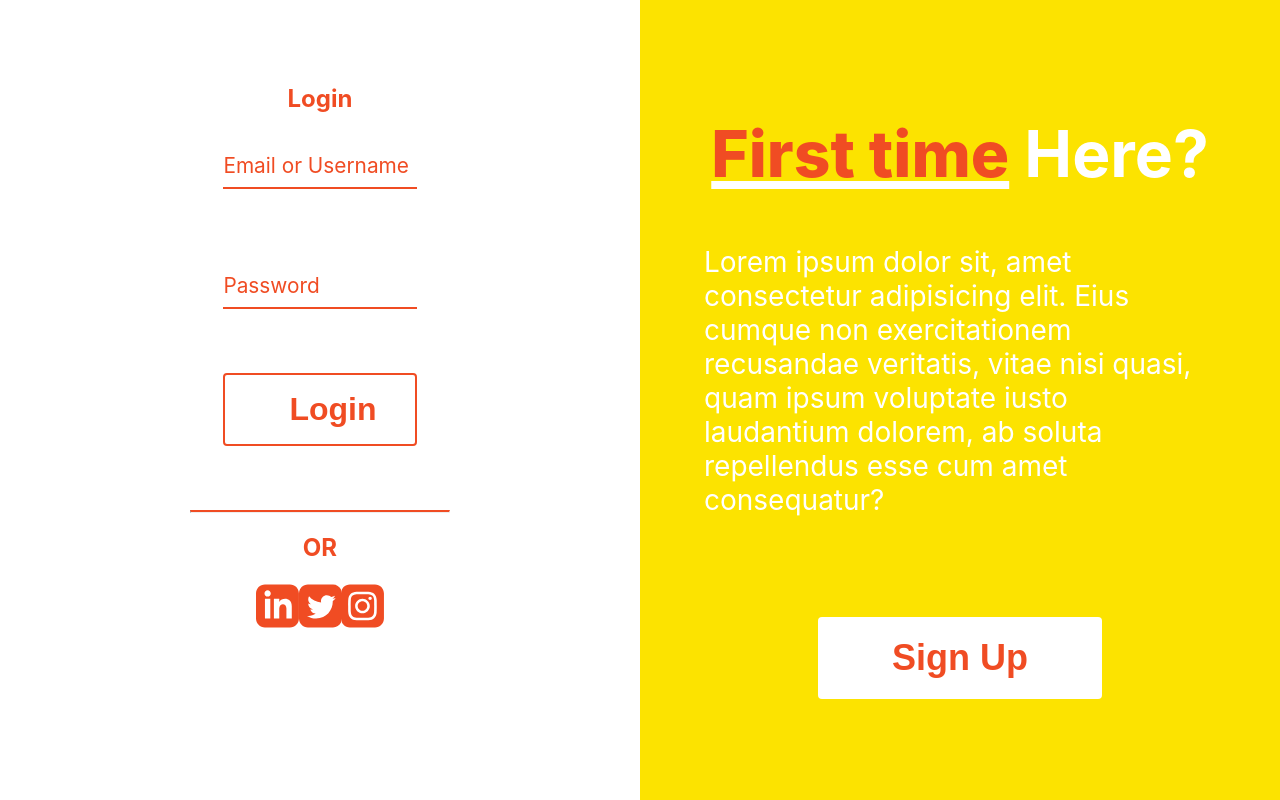
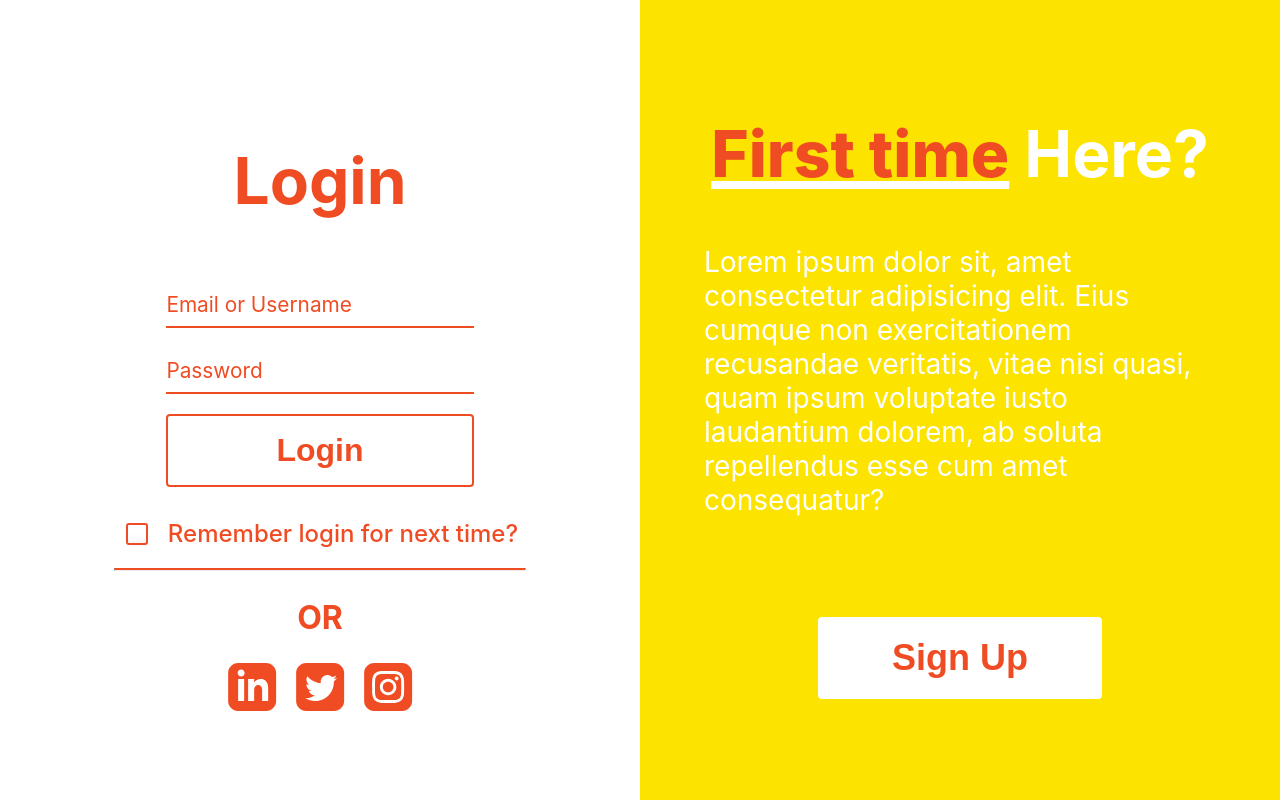
Before and after one commit to Lightyear-Strategies/lightyear, a Flask app: page /login in a window 1280 px wide. Run offline with Flask 2, Linux system fonts and the light colour scheme; some libraries are stand-ins or nearby versions.

Commit message:
improvements to login and signup

```diff
--- a/flask_app/HTML/login.html
+++ b/flask_app/HTML/login.html
@@ -7,12 +7,13 @@
     <link rel="stylesheet" type="text/css" href="{{ url_for('static',filename='css/login.css') }}">
     <title> Login </title>
 </head>
+<body>
     <section>
-        <form method="POST" action="/login">
-            {{ form.csrf_token }}
         <div class="login">
             <div>
                 <h1> Login </h1>
+                <form method="POST" action="/login">
+                    {{ form.csrf_token }}
                     <!-- Copy and Paste the Text inputs -->
                     <div action="" class="form__group field">
                         {{ form.username_email(id='username_email', class="form__field", placeholder="username_email") }}
@@ -35,9 +36,15 @@
                                 {% endfor %}
                             </ul>
                         {% endif %}
-
                     </div>
+                    <br>
                     {{ form.submit(id="loginBtn")}}
+                    <div class="checkBox" id="checkBox">
+                        <input type="checkbox" name="remember_me" id="remember_me">
+                        <label for="remember_me">Remember login for next time?</label>
+                    </div>
+                </form>
+                <br>
             </div>
             <div>
                 <hr>
@@ -50,7 +57,6 @@
                 </div>
             </div>
         </div>
-        </form>
     </section>
     <section>
         <div class="signUp">
--- a/flask_app/HTML/signup.html
+++ b/flask_app/HTML/signup.html
@@ -18,8 +18,8 @@
         </section>
         <section>
             <form method="POST" action="/signup">
-            {{ form.csrf_token }}
-
+                {{ form.csrf_token }}
+                <h3> Do you have an account already? <a href="{{ url_for('login') }}" style='color:#F04C23'>Sign In!</a> </h3>
                 <div action="" class="form__group field">
                     {{ form.username(id='username', class="form__field", placeholder="username") }}
                     {{ form.username.label(for='username',class="form__label") }}
@@ -30,7 +30,6 @@
                             {% endfor %}
                         </ul>
                     {% endif %}
-
                 </div>
                 <div action="" class="form__group field">
                     {{ form.email(id='email', class="form__field", placeholder="email") }}
--- a/flask_app/HTML/static/css/login.css
+++ b/flask_app/HTML/static/css/login.css
@@ -99,10 +99,6 @@ section > div > div > h2 {
     margin-bottom: 4rem;
 }
 
-.login > div:last-of-type {
-    padding-top: 4rem;
-}
-
 /* Login input */
 .form__group {
     position: relative;
@@ -165,6 +161,46 @@ section > div > div > h2 {
 /* reset input */
 .form__field:required, .form__field:invalid {
     box-shadow: none;
+}
+
+.checkBox {
+    padding-top: 2rem;
+    display: flex;
+    justify-content: center;
+    align-items: center;
+    font-size: 1.5rem;
+    font-weight: 500;
+}
+
+input[type=checkbox] {
+	-webkit-appearance: none;
+    border: var(--lightyear-red) solid 2px;
+    margin-right: 1.25rem;
+	box-shadow: 0 1px 2px rgba(0,0,0,0.05), inset 0px -15px 10px -12px rgba(0,0,0,0.05);
+	padding: 9px;
+	border-radius: 3px;
+    display: inline-block;
+    position: relative;
+}
+
+input[type=checkbox]:active, input[type=checkbox]:checked:active {
+	box-shadow: 0 1px 2px rgba(0,0,0,0.05), inset 0px 1px 3px rgba(0,0,0,0.1);
+    color: var(--lightyear-red);
+}
+
+input[type=checkbox]:checked {
+	box-shadow: 0 1px 2px rgba(0,0,0,0.05), inset 0px -15px 10px -12px rgba(0,0,0,0.05), inset 15px 10px -12px rgba(255,255,255,0.1);
+    color: var(--lightyear-red);
+}
+
+input[type=checkbox]:checked:after {
+	content: '\2714';
+	font-size: 14px;
+	position: absolute;
+	top: 0px;
+	left: 3px;
+    color: var(--lightyear-red);
+    font-weight: 800;
 }
 
 /* Login Button */
--- a/flask_app/scripts/LoginSignUp/auth.py
+++ b/flask_app/scripts/LoginSignUp/auth.py
@@ -9,8 +9,8 @@ def signup():
     form = SignUpForm()
     if form.validate_on_submit():
         user = User()
-        user.username = form.username.data
-        user.email = form.email.data
+        user.username = form.username.data.lower()
+        user.email = form.email.data.lower()
         user.set_password(form.password1.data)
 
         db.session.add(user)
@@ -24,11 +24,12 @@ def login():
     form = LoginForm()
     if form.validate_on_submit():
         if "@" in form.username_email.data:
-            user = User.query.filter_by(email=form.username_email.data).first()
+            user = User.query.filter_by(email=form.username_email.data.lower()).first()
         else:
-            user = User.query.filter_by(username=form.username_email.data).first()
+            user = User.query.filter_by(username=form.username_email.data.lower()).first()
 
-        remember = True if request.form.get('remember') else False
+        print(request.form.get('remember_me'))
+        remember = True if request.form.get('remember_me') else False
         if user and not user.check_password(form.password.data):
             flash('Invalid password.')
             return redirect(url_for('login'))
--- a/flask_app/scripts/forms.py
+++ b/flask_app/scripts/forms.py
@@ -46,11 +46,11 @@ class SignUpForm(FlaskForm):
     submit = SubmitField('Register')
 
     def validate_username(self, username):
-        if User.query.filter_by(username=username.data).first():
+        if User.query.filter_by(username=username.data.lower()).first():
             raise ValidationError('Username already in use.')
 
     def validate_email(self, email):
-        if User.query.filter_by(email=email.data).first():
+        if User.query.filter_by(email=email.data.lower()).first():
             raise ValidationError('Email already in exists.')
 
 
@@ -58,13 +58,13 @@ class LoginForm(FlaskForm):
     """Constructor for the Login Page"""
     username_email = StringField('Email or Username', validators=[DataRequired(), Length(1, 64)])
     password = PasswordField('Password', validators=[DataRequired(),Length(2, 72)])
-    remember = BooleanField('Remember Me') # if remember then sessions?
+    remember_me = BooleanField('Remember Me') # if remember then sessions?
     submit = SubmitField('Login')
 
     def validate_username_email(self,username_email):
         if "@" in username_email.data:
-            if not User.query.filter_by(email=username_email.data).first():
+            if not User.query.filter_by(email=username_email.data.lower()).first():
                 raise ValidationError('This email is not registered.')
         else:
-            if not User.query.filter_by(username=username_email.data).first():
+            if not User.query.filter_by(username=username_email.data.lower()).first():
                 raise ValidationError('This username is not registered.')
--- a/weeklyWriters/emailWeeklyRep.py
+++ b/weeklyWriters/emailWeeklyRep.py
@@ -11,7 +11,7 @@ import os
 import glob
 from apiclient import errors
 
-from weeklyWriters.googleAuth import serviceBuilder,localServiceBuilder
+from flask_app.scripts.googleAuth import serviceBuilder, localServiceBuilder
 
 class report():
     def __init__(self, sender, to, subject, text, file, user_id=None):
```
Also changed, not shown: flask_app/HTML/static/css/signup.css (+12 -0 lines). Lines whose indentation alone changed are shown as unchanged.
